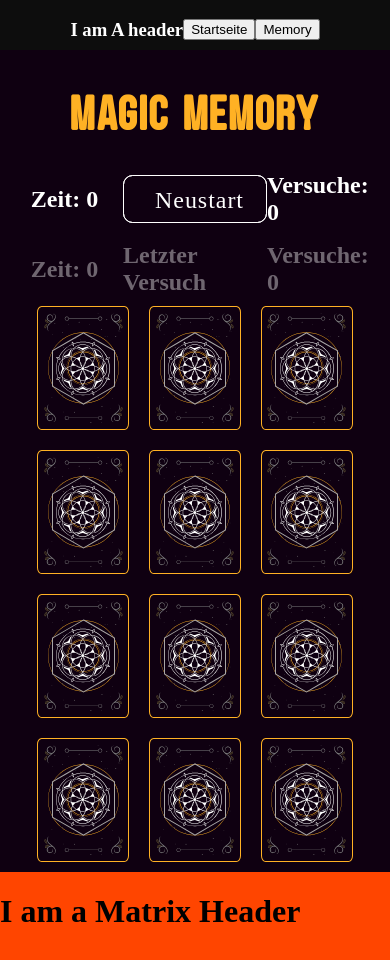
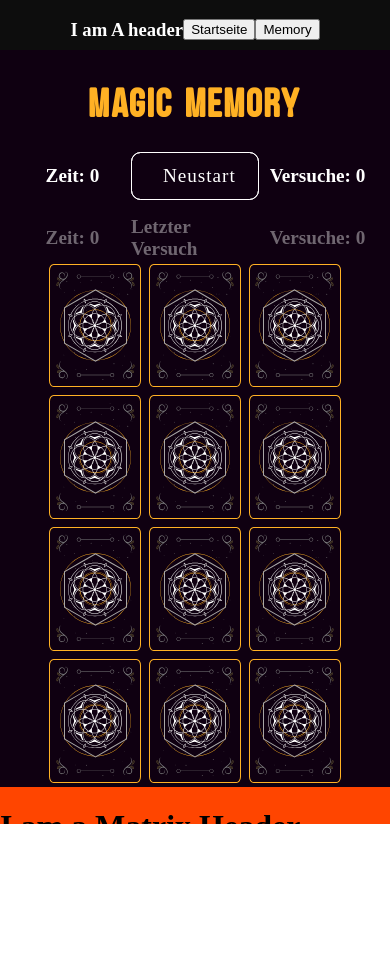
Before and after one commit to stier-dev/next.js-portfolio, a Next.js app: page / in a window 390 px wide. Shown: the top 960 px of the page. After the commit the page ends 844 px from the top, so only its background shows below. Built offline with nearby package versions, Linux system fonts and the light colour scheme; a web font is replaced by a local one.

Commit message:
memory: media queries for smatrphone

```diff
--- a/styles/components/Memory.module.scss
+++ b/styles/components/Memory.module.scss
@@ -183,7 +183,6 @@
     height: 3rem;
     width: 9rem;
   }
-
   .stats {
     font-size: 1.5rem;
   }
@@ -194,6 +193,30 @@
     height: 123.84px;
     width: 91.8px;
     margin: 10px;
+  }
+  @media (max-width: 450px) {
+    .memoryHeadline {
+      letter-spacing: 0.15rem;
+      font-size: 2.5rem;
+    }
+    .stats {
+      font-size: 1.2rem;
+    }
+    .prevHeadline {
+      width: 8rem;
+    }
+    .resetBtn {
+      font-size: 1.2rem !important;
+      width: 8rem;
+    }
+    .textAndGameContainer {
+      max-width: 450px;
+    }
+    .oneCard {
+      height: 123.84px;
+      width: 91.8px;
+      margin: 4px;
+    }
   }
 }
 
--- a/styles/globals.scss
+++ b/styles/globals.scss
@@ -1,10 +1,13 @@
 html,
 body {
+  width: 100%;
+  height: 100%;
+  margin: 0px;
+  padding: 0px;
+  overflow-x: hidden;
+
   position: absolute;
   top: -10px;
-  padding: 0;
-  margin: 0;
-  width: 100vw;
 }
 
 .visible {
```
